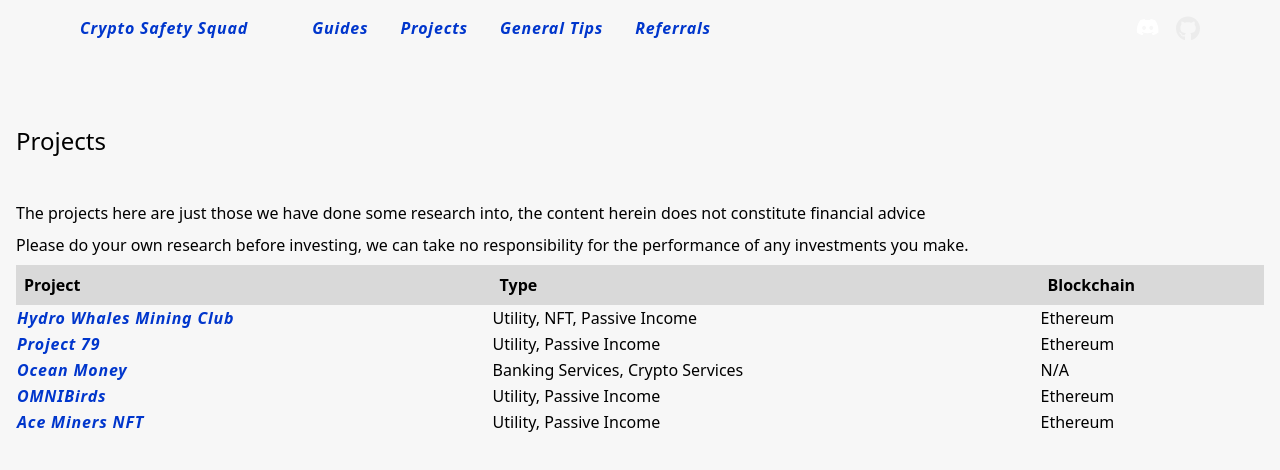
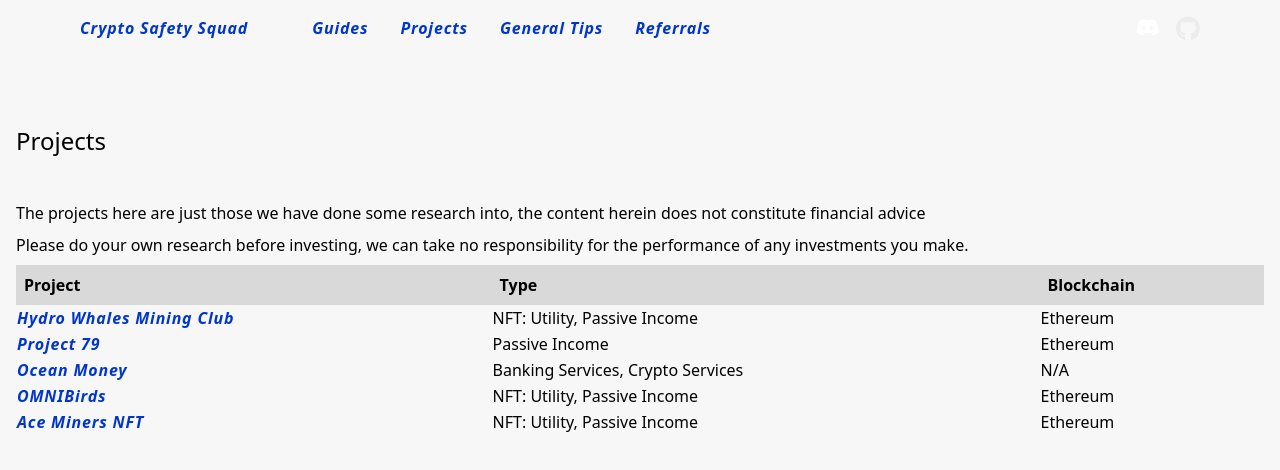
Before and after one commit to CryptoSafetySquad/website, a Next.js app: page /projects in a window 1280 px wide. Shown: the top 470 px of the page. Built offline with nearby package versions, Linux system fonts and the light colour scheme.

Commit message:
Update projects types.

```diff
--- a/pages/projects.tsx
+++ b/pages/projects.tsx
@@ -2,11 +2,11 @@ import type { NextPage } from 'next'
 import Page from '../Components/Page'
 
 const projects = [
-  {name: 'Hydro Whales Mining Club', slug: 'hydro-whales', type: 'Utility, NFT, Passive Income', blockchain: 'Ethereum'},
-  {name: 'Project 79', slug: 'project79', type: 'Utility, Passive Income', blockchain: 'Ethereum'},
+  {name: 'Hydro Whales Mining Club', slug: 'hydro-whales', type: 'NFT: Utility, Passive Income', blockchain: 'Ethereum'},
+  {name: 'Project 79', slug: 'project79', type: 'Passive Income', blockchain: 'Ethereum'},
   {name: 'Ocean Money', slug: 'ocean-money', type: 'Banking Services, Crypto Services', blockchain: 'N/A'},
-  {name: 'OMNIBirds', slug: 'omnibirds', type: 'Utility, Passive Income', blockchain: 'Ethereum'},
-  {name: 'Ace Miners NFT', slug: 'aceminers', type: 'Utility, Passive Income', blockchain: 'Ethereum'},
+  {name: 'OMNIBirds', slug: 'omnibirds', type: 'NFT: Utility, Passive Income', blockchain: 'Ethereum'},
+  {name: 'Ace Miners NFT', slug: 'aceminers', type: 'NFT: Utility, Passive Income', blockchain: 'Ethereum'},
 ]
 
 const Projects: NextPage = () => {
--- a/pages/projects/hydro-whales.tsx
+++ b/pages/projects/hydro-whales.tsx
@@ -82,7 +82,8 @@ const NewsContent = () => {
     { date: '02/10/2022', content: 'Ocean Money announced!' },
     { date: '16/08/2022', content: '305 S19 Pro miners live, hashrate over 34 Ph/s' },
     { date: '02/08/2022', content: 'Project 79 announced!' },
-    { date: '21/07/2022', content: 'Final mint completed' },
+    { date: '21/07/2022', content: 'Final mint completed' }, // Last mint (NFT 9999) - Jul-21-2022 12:15:37 PM +UTC  https://etherscan.io/tx/0xf08cd460dde09e7d9aec2879bb3ec80288e0763eb54bad19e9cd87bcef8a2d71
+    { date: '12/03/2022', content: 'First NFT minted' }, // First mint (NFT 1) - Mar-12-2022 05:50:42 PM +UTC https://etherscan.io/tx/0xfeafbfcb9aab252ff8ddd21873f03572592989d8ce9adcd003e1a9fc9c4a7d81
   ]
   return (
     <>
```
